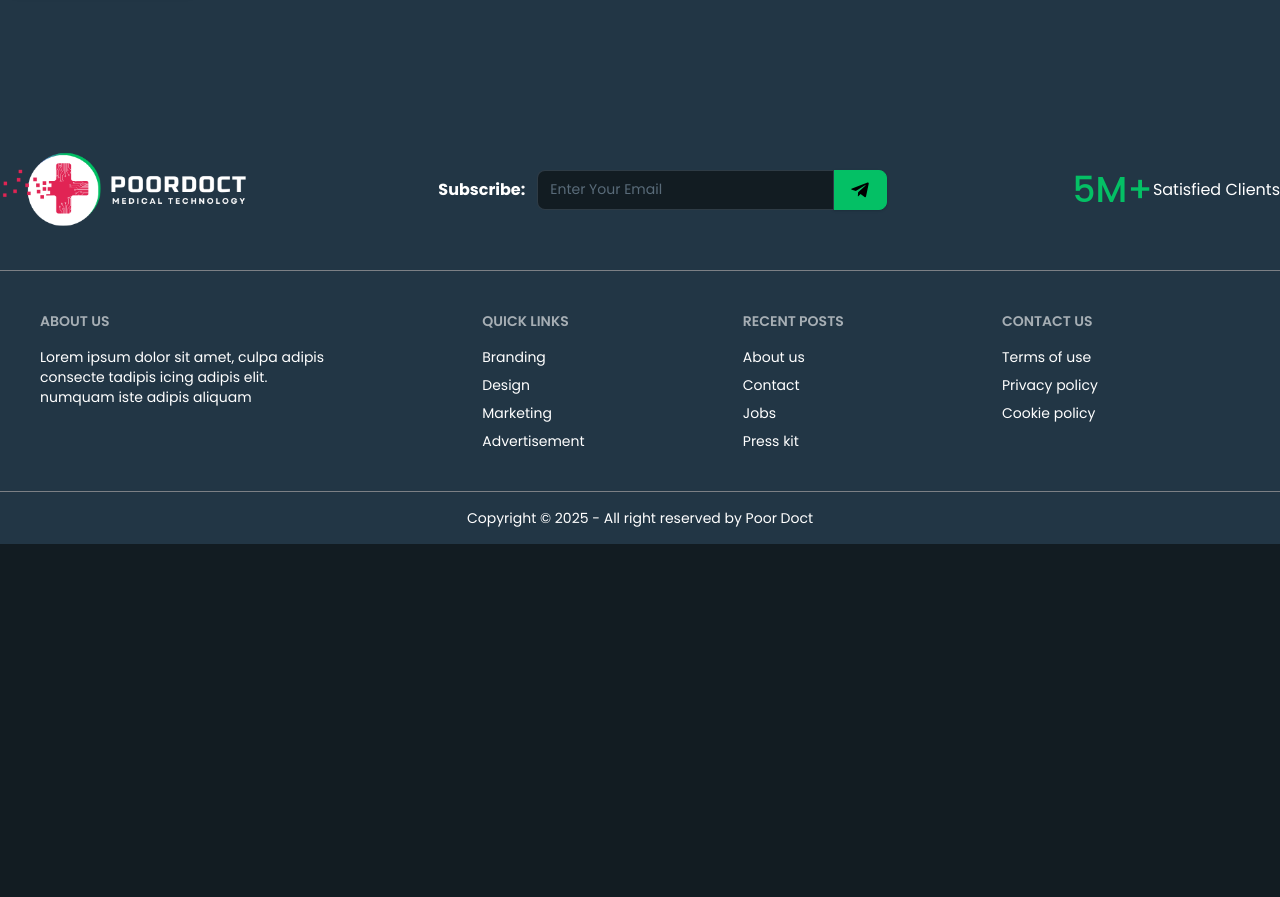
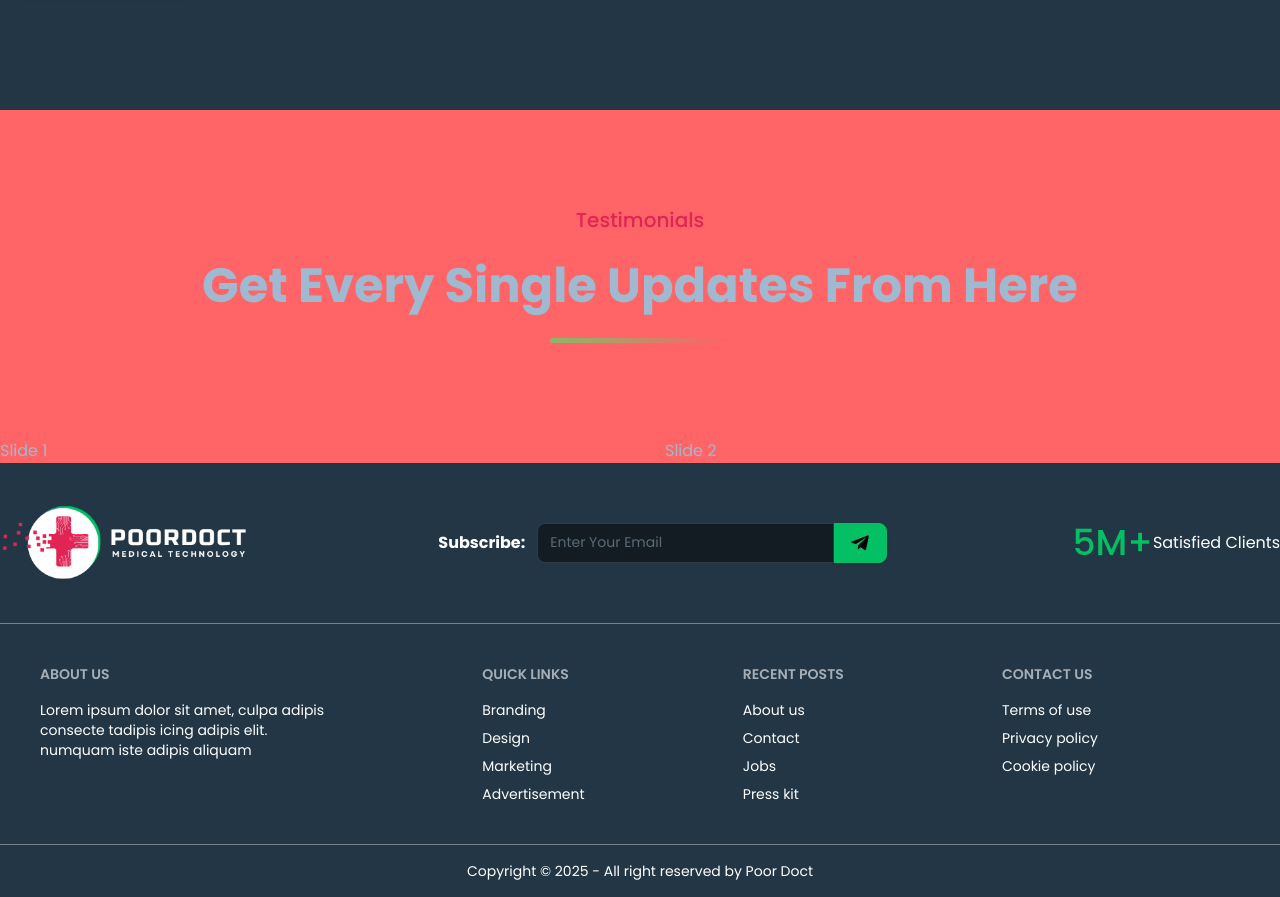
Before and after one commit to riponmondalbd/poor-doct, a React (Vite) app in the folder poor-doct-client/: page / in a window 1280 px wide. Shown: the part 3873-4770 px from the top of the page. Before the commit the page ends 4417 px from the top, so only its background shows below. Built offline with nearby package versions, Linux system fonts and the light colour scheme; no server answers.

Commit message:
complete Testimonials ui now i'll do backend for it

```diff
--- a/poor-doct-client/src/pages/Home/Home/Home.jsx
+++ b/poor-doct-client/src/pages/Home/Home/Home.jsx
@@ -4,6 +4,7 @@ import Banner from "../Banner/Banner";
 import Challenge from "../Challenge/Challenge";
 import Doctors from "../Doctors/Doctors";
 import ManageHealthCare from "../ManageHealthCare/ManageHealthCare";
+import Testimonials from "../Testimonials/Testimonials";
 
 const Home = () => {
   return (
@@ -14,6 +15,7 @@ const Home = () => {
       <ManageHealthCare />
       <Doctors />
       <Challenge />
+      <Testimonials />
     </div>
   );
 };
--- /dev/null
+++ b/poor-doct-client/src/pages/Home/Testimonials/Testimonials.jsx
@@ -0,0 +1,49 @@
+import React from "react";
+import "swiper/css";
+import "swiper/css/pagination";
+import { Swiper, SwiperSlide } from "swiper/react";
+import SectionTitle from "../../../components/SectionTitle/SectionTitle";
+
+const Testimonials = () => {
+  return (
+    <div className="max-w-7xl mx-auto bg-red-400">
+      <SectionTitle
+        heading={"Testimonials"}
+        subHeading={"Get Every Single Updates From Here"}
+      />
+      <div>
+        <Swiper
+          slidesPerView={1}
+          spaceBetween={10}
+          breakpoints={{
+            640: {
+              slidesPerView: 1,
+              spaceBetween: 20,
+            },
+            768: {
+              slidesPerView: 2,
+              spaceBetween: 40,
+            },
+            1024: {
+              slidesPerView: 2,
+              spaceBetween: 50,
+            },
+          }}
+          className="mySwiper"
+        >
+          <SwiperSlide>Slide 1</SwiperSlide>
+          <SwiperSlide>Slide 2</SwiperSlide>
+          <SwiperSlide>Slide 3</SwiperSlide>
+          <SwiperSlide>Slide 4</SwiperSlide>
+          <SwiperSlide>Slide 5</SwiperSlide>
+          <SwiperSlide>Slide 6</SwiperSlide>
+          <SwiperSlide>Slide 7</SwiperSlide>
+          <SwiperSlide>Slide 8</SwiperSlide>
+          <SwiperSlide>Slide 9</SwiperSlide>
+        </Swiper>
+      </div>
+    </div>
+  );
+};
+
+export default Testimonials;
```
